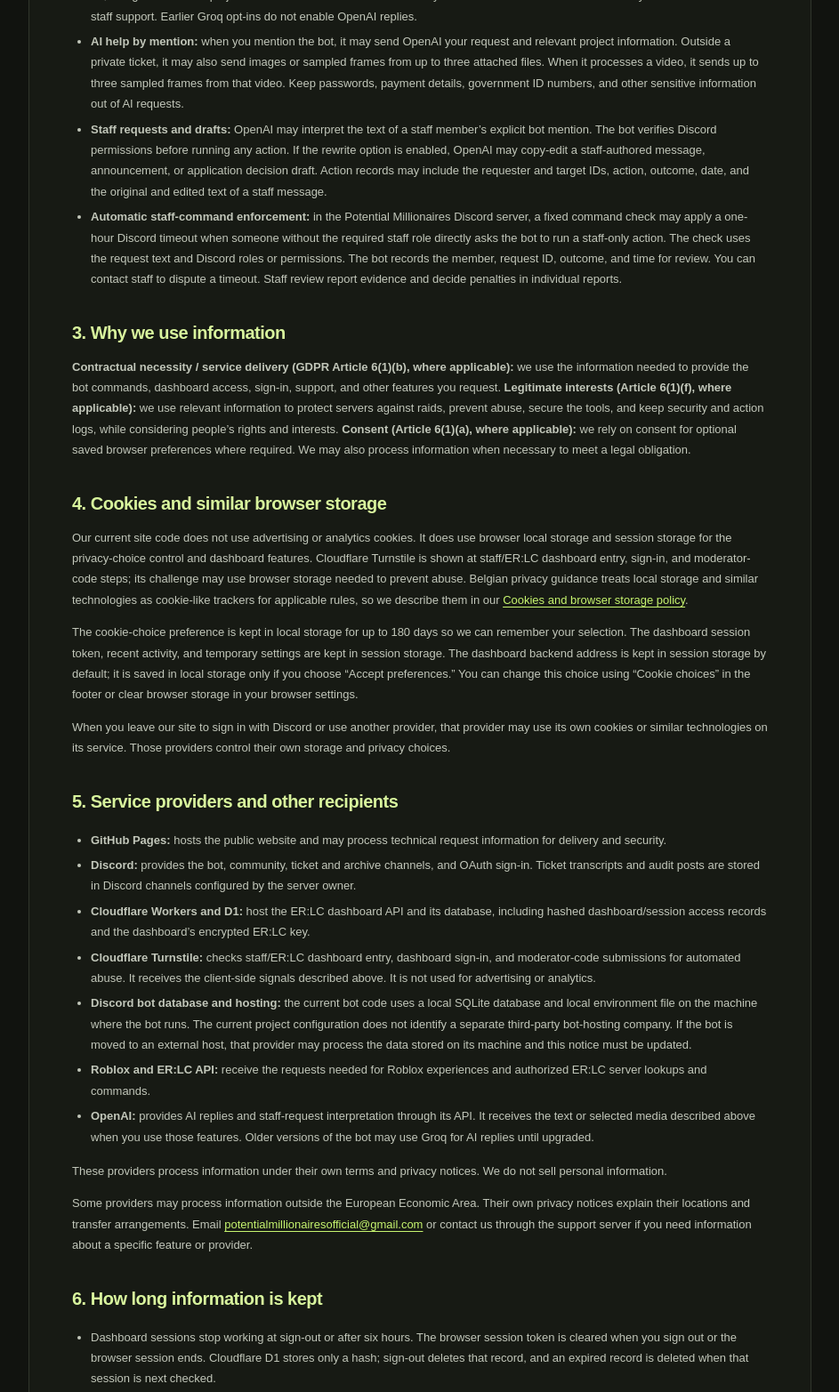
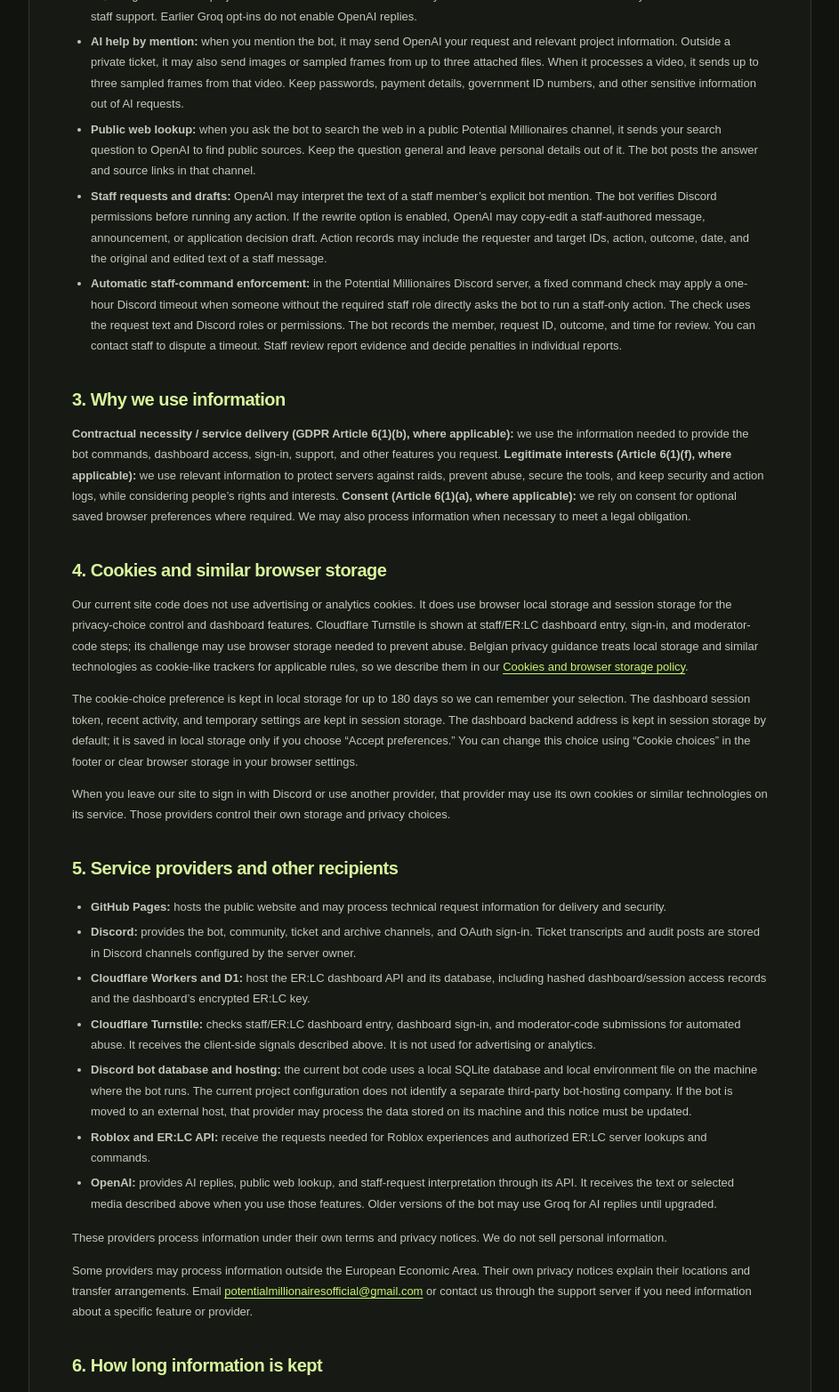
Before and after one commit to jerrebjerreb18-max/My-dino-code-Upload-into-Online-Python-for-it-to-work-or-any-other-, a plain HTML site: page privacy.html in a window 1280 px wide. Shown: the part 1460-3025 px from the top of the page at 89% size, without its empty margins (168-1111 px from the left). Drawn offline with Linux system fonts and the light colour scheme.

Commit message:
Describe the bot's public web lookup

```diff
--- a/privacy.html
+++ b/privacy.html
@@ -42,6 +42,7 @@
         <li><strong>Commands:</strong> dashboard commands process the target Roblox user ID, action, reason, and staff member identity. The dashboard posts approval, completion, or failure audit messages to the configured Discord staff-log channel; the dashboard does not keep a separate command-history table in D1.</li>
         <li><strong>Automatic AI support:</strong> when you enable OpenAI replies in a routine private support ticket, the bot can reply without a mention. It may send OpenAI the grouped support messages it is answering and up to 10 recent earlier messages you wrote after switching it on, along with relevant project information. This mode uses text only. You can turn it off from the ticket at any time and continue with staff support. Earlier Groq opt-ins do not enable OpenAI replies.</li>
         <li><strong>AI help by mention:</strong> when you mention the bot, it may send OpenAI your request and relevant project information. Outside a private ticket, it may also send images or sampled frames from up to three attached files. When it processes a video, it sends up to three sampled frames from that video. Keep passwords, payment details, government ID numbers, and other sensitive information out of AI requests.</li>
+        <li><strong>Public web lookup:</strong> when you ask the bot to search the web in a public Potential Millionaires channel, it sends your search question to OpenAI to find public sources. Keep the question general and leave personal details out of it. The bot posts the answer and source links in that channel.</li>
         <li><strong>Staff requests and drafts:</strong> OpenAI may interpret the text of a staff member’s explicit bot mention. The bot verifies Discord permissions before running any action. If the rewrite option is enabled, OpenAI may copy-edit a staff-authored message, announcement, or application decision draft. Action records may include the requester and target IDs, action, outcome, date, and the original and edited text of a staff message.</li>
         <li><strong>Automatic staff-command enforcement:</strong> in the Potential Millionaires Discord server, a fixed command check may apply a one-hour Discord timeout when someone without the required staff role directly asks the bot to run a staff-only action. The check uses the request text and Discord roles or permissions. The bot records the member, request ID, outcome, and time for review. You can contact staff to dispute a timeout. Staff review report evidence and decide penalties in individual reports.</li>
       </ul>
@@ -62,7 +63,7 @@
         <li><strong>Cloudflare Turnstile:</strong> checks staff/ER:LC dashboard entry, dashboard sign-in, and moderator-code submissions for automated abuse. It receives the client-side signals described above. It is not used for advertising or analytics.</li>
         <li><strong>Discord bot database and hosting:</strong> the current bot code uses a local SQLite database and local environment file on the machine where the bot runs. The current project configuration does not identify a separate third-party bot-hosting company. If the bot is moved to an external host, that provider may process the data stored on its machine and this notice must be updated.</li>
         <li><strong>Roblox and ER:LC API:</strong> receive the requests needed for Roblox experiences and authorized ER:LC server lookups and commands.</li>
-        <li><strong>OpenAI:</strong> provides AI replies and staff-request interpretation through its API. It receives the text or selected media described above when you use those features. Older versions of the bot may use Groq for AI replies until upgraded.</li>
+        <li><strong>OpenAI:</strong> provides AI replies, public web lookup, and staff-request interpretation through its API. It receives the text or selected media described above when you use those features. Older versions of the bot may use Groq for AI replies until upgraded.</li>
       </ul>
       <p>These providers process information under their own terms and privacy notices. We do not sell personal information.</p>
       <p>Some providers may process information outside the European Economic Area. Their own privacy notices explain their locations and transfer arrangements. Email <a href="mailto:potentialmillionairesofficial@gmail.com">potentialmillionairesofficial@gmail.com</a> or contact us through the support server if you need information about a specific feature or provider.</p>
```
